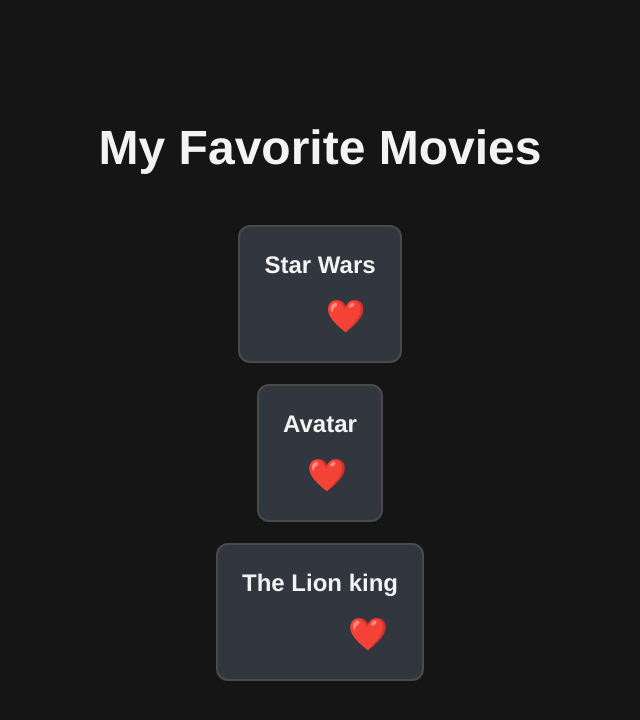
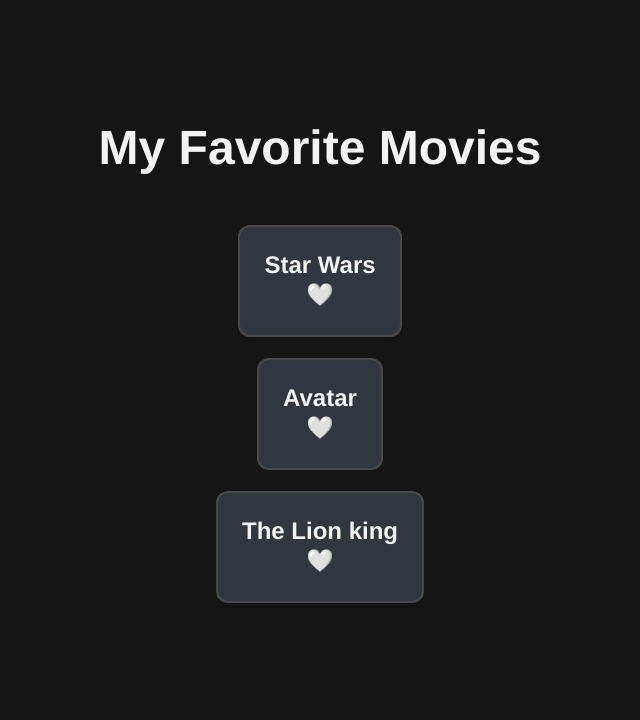
Before and after one commit to Ghjnbhu/ReactJS_19_Full_Course_2025, a React app: page / in a window 1280 px wide. Shown: the top 720 px of the page, without its empty margins (320-960 px from the left). Built offline with nearby package versions, Linux system fonts and the light colour scheme; the HTML template or start-up script is replaced by a standard one.

Commit message:
Count  hearts

```diff
--- a/src/App.jsx
+++ b/src/App.jsx
@@ -4,18 +4,30 @@
 import './App.css'
 
 const Card = ({title}) => {
-  const [hasLiked, setHasLiked] = useState(false)
+  const [count, setCount] = useState(0);
+  const [hasLiked, setHasLiked] = useState(true)
 
   useEffect(() => {
     console.log('${title} has been liked ${hasLiked}');
-    });
+    }, [hasLiked]);
+
+  useEffect(() => {
+    console.log('CARD RENDERED');
+    }, []);
 
       return (
-    <div className='card' >
-      <h2>{title}</h2>
-      <button className="button" onClick={() => setHasLiked (!hasLiked)}>
-        {hasLiked ? '🤍' : '❤️'}
-      </button>
+    <div className='card'>
+      <h2>{title} <br/> {count || ''}
+        <button className="button" onClick={() => {
+
+          setCount ((prevState) => prevState + 1);
+          /*setHasLiked (!hasLiked);*/
+          setHasLiked (false);
+
+          }}>
+          {hasLiked ? '🤍' : '❤️'}
+        </button>
+      </h2>
     </div>
 
   )
--- a/src/index.css
+++ b/src/index.css
@@ -53,7 +53,7 @@
   background: none;
 
   /* Heart styling */
-  font-size: 32px;        /* Bigger heart */
+  font-size: 22px;        /* Bigger heart */
   line-height: 1;
   cursor: pointer;
 
```
